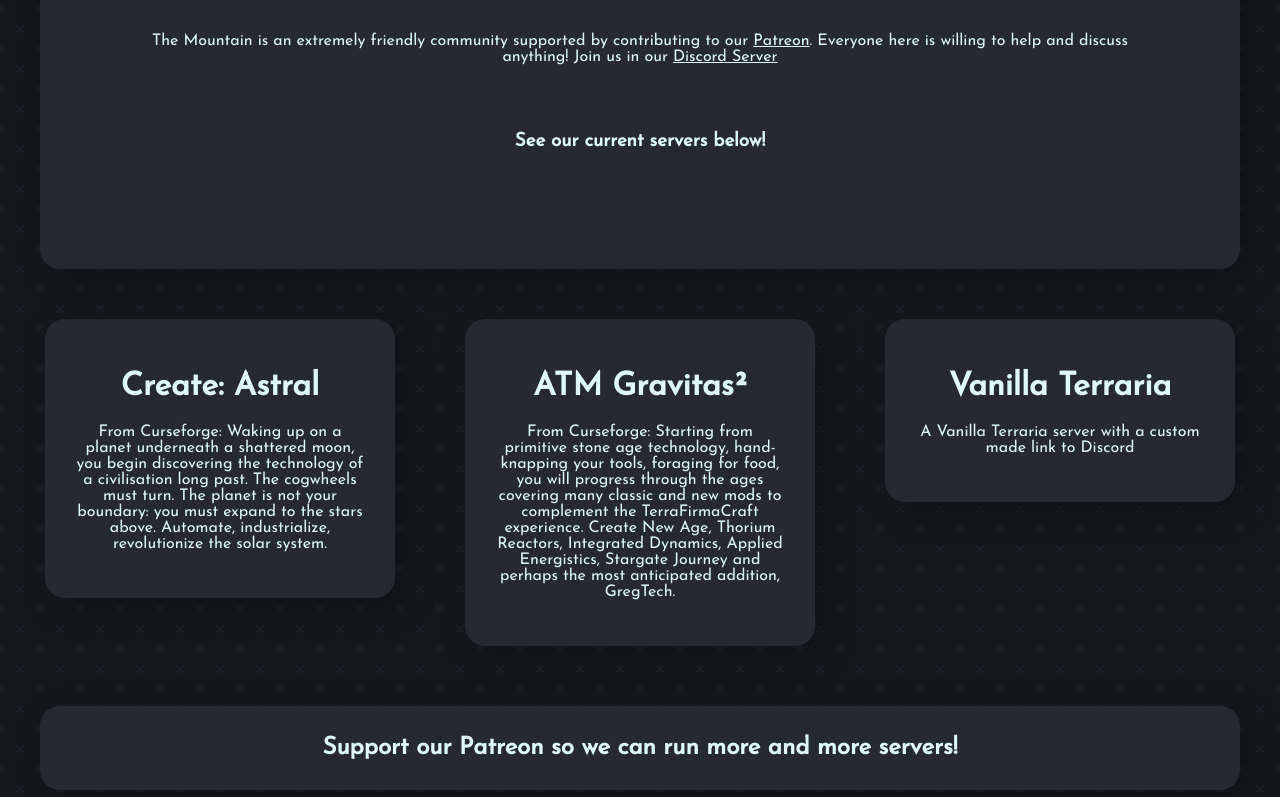
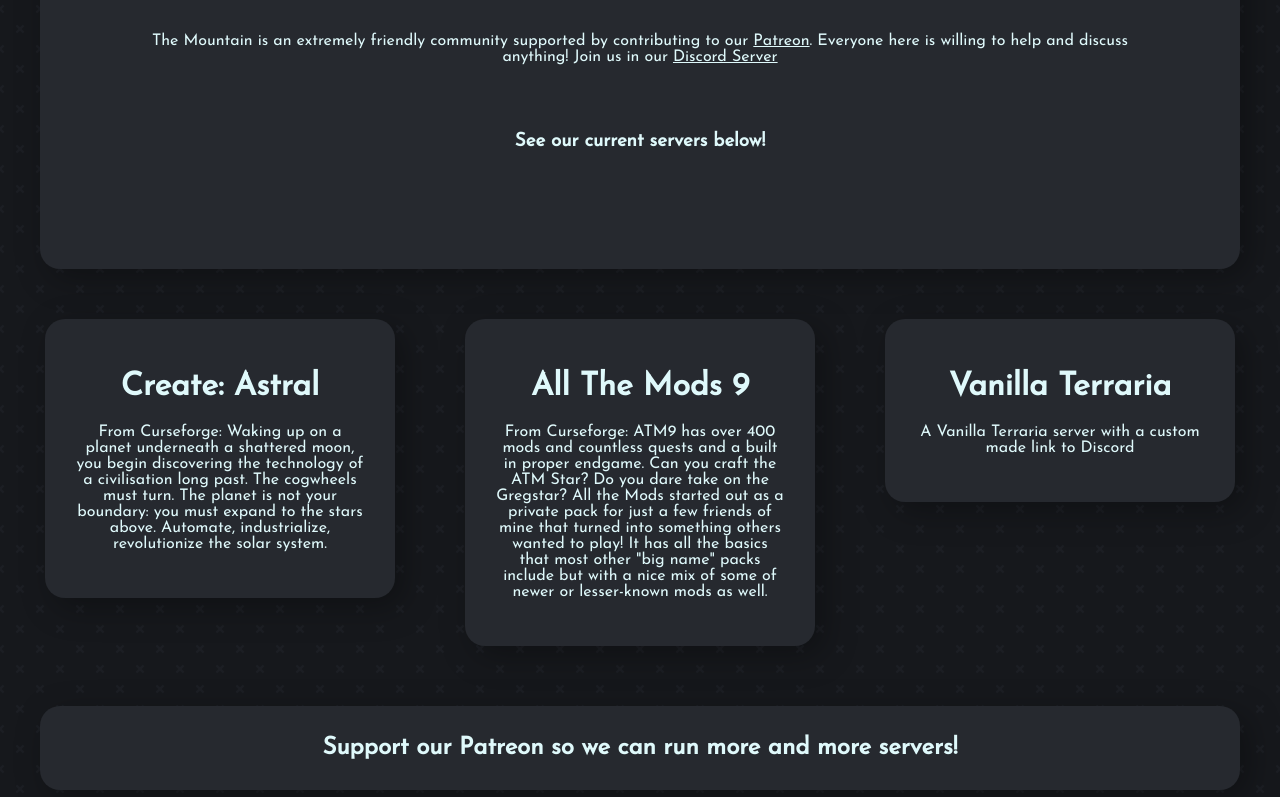
Before and after one commit to Bluemethyst/The-Mountain, a plain HTML site: page index.html in a window 1280 px wide. Shown: the part 431-1228 px from the top of the page. Drawn offline with Linux system fonts and the light colour scheme; no server answers.

Commit message:
Update index.html to include ATM9

```diff
--- a/index.html
+++ b/index.html
@@ -37,11 +37,11 @@
                </p>
             </div>
          </a>
-         <a href="https://www.curseforge.com/minecraft/modpacks/all-the-mods-gravitas2" id="server2-link" target="_blank">
+         <a href="https://www.curseforge.com/minecraft/modpacks/all-the-mods-9" id="server2-link" target="_blank">
             <div id="server2">
-               <h1>ATM Gravitas²</h1>
-               <p>From Curseforge: Starting from primitive stone age technology, hand-knapping your tools, foraging for food, you will progress through the ages covering many classic and new mods to complement the TerraFirmaCraft experience.
-                  Create New Age, Thorium Reactors, Integrated Dynamics, Applied Energistics, Stargate Journey and perhaps the most anticipated addition, GregTech.
+               <h1>All The Mods 9</h1>
+               <p>From Curseforge: ATM9 has over 400 mods and countless quests and a built in proper endgame. Can you craft the ATM Star? Do you dare take on the Gregstar?
+                  All the Mods started out as a private pack for just a few friends of mine that turned into something others wanted to play! It has all the basics that most other "big name" packs include but with a nice mix of some of newer or lesser-known mods as well.
                </p>
             </div>
          </a>
```
